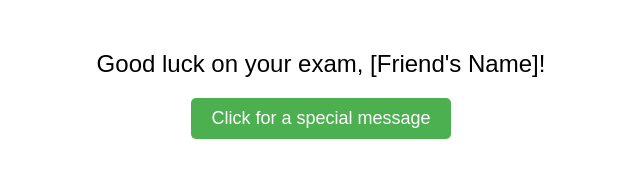
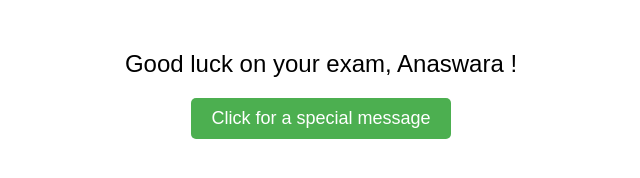
Before and after one commit to vyshakhsha/Anaswara, a plain HTML site: page index.html in a window 1280 px wide. Shown: the whole page, without its empty margins (319-959 px from the left). Drawn offline with Linux system fonts and the light colour scheme.

Commit message:
Update index.html

```diff
--- a/index.html
+++ b/index.html
@@ -29,7 +29,7 @@
 </head>
 <body>
 
-    <div id="message">Good luck on your exam, [Friend's Name]!</div>
+    <div id="message">Good luck on your exam, Anaswara !</div>
 
     <button id="button" onclick="showGoodLuckMessage()">Click for a special message</button>
 
```
